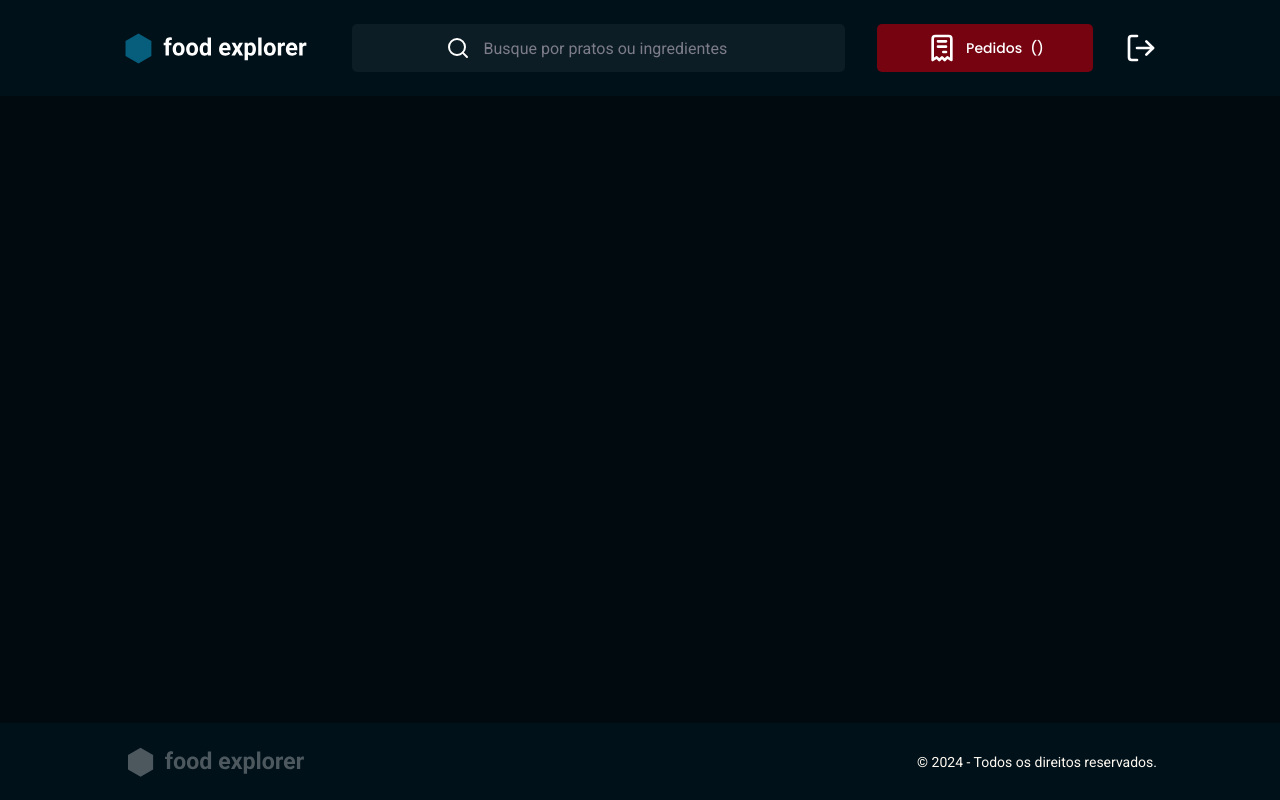
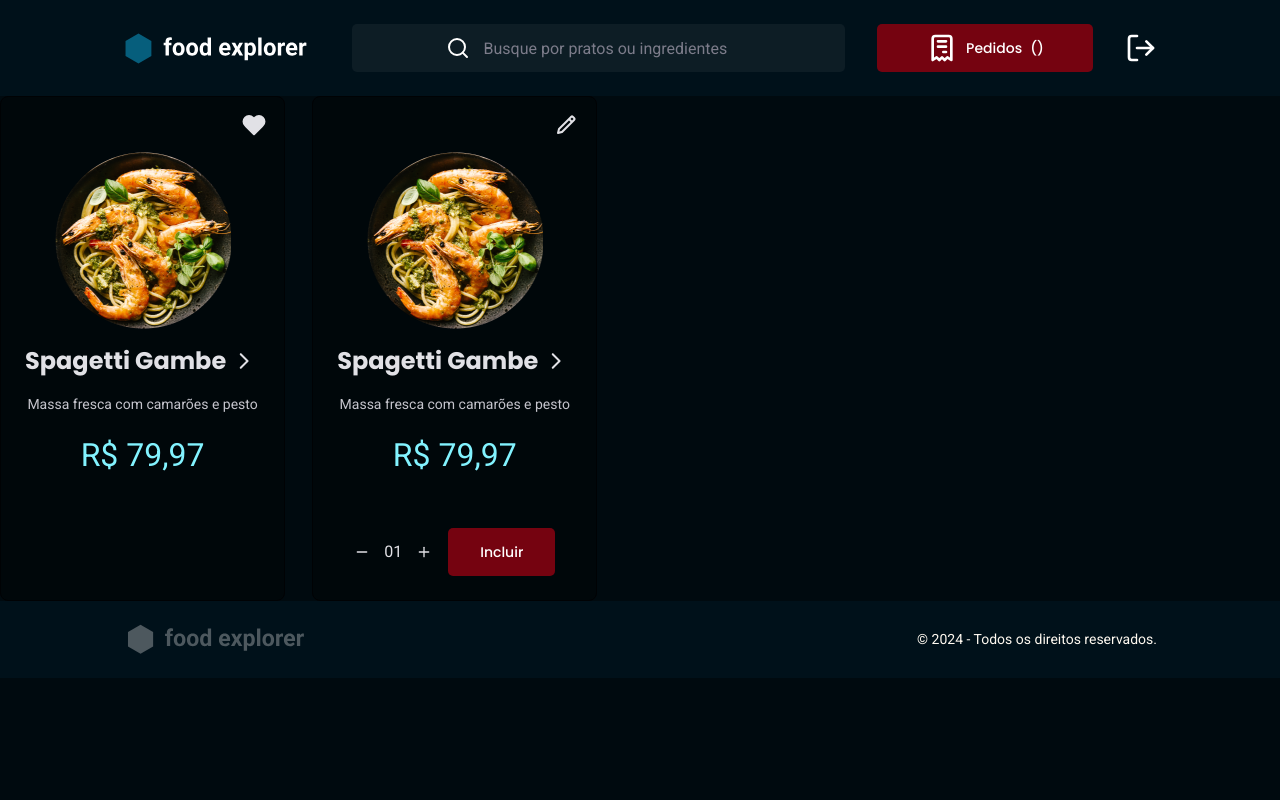
Before and after one commit to joao-sillva/food-explorer-frontend, a React (Vite) app: page / in a window 1280 px wide. Built offline with nearby package versions, Linux system fonts and the light colour scheme.

Commit message:
add component Food

```diff
--- /dev/null
+++ b/src/components/Food/index.jsx
@@ -0,0 +1,41 @@
+import { Container, Title, Order } from './styles'
+import { FiHeart, FiMinus, FiPlus } from 'react-icons/fi'
+import { RxCaretRight } from 'react-icons/rx'
+import { BiPencil } from 'react-icons/bi'
+
+import { NumberPicker } from '../NumberPicker'
+import { Button } from '../Button'
+
+import theme from '../../styles/theme'
+
+export function Food({ data, isAdmin, isChecked, ...rest }) {
+  const fillFiHeart = <FiHeart fill={theme.COLORS.GRAY_200} />
+
+  return (
+    <Container {...rest}>
+      { isAdmin
+        ? <BiPencil />
+        : isChecked
+        ? fillFiHeart
+        : <FiHeart />
+      }
+
+      <img src={data.src} alt="Imagem do prato de comida" />
+
+      <Title>
+        <h2>{data.title}</h2>
+        <RxCaretRight />
+      </Title>
+
+      <p>{data.description}</p>
+      <span>R$ {data.price}</span>
+
+      { isAdmin &&
+        <Order>
+          <NumberPicker />
+          <Button title='Incluir' />
+        </Order>
+      }
+    </Container>
+  )
+}
--- /dev/null
+++ b/src/components/Food/styles.js
@@ -0,0 +1,69 @@
+import styled from 'styled-components'
+
+export const Container = styled.div`
+  background: ${({ theme }) => theme.COLORS.BACKGROUND_900};
+  border: 1px solid ${({ theme }) => theme.COLORS.BACKGROUND_200};
+  border-radius: 8px;
+
+  max-width: 304px;
+  padding: 24px;
+
+  display: flex;
+  flex-direction: column;
+  align-items: center;
+  gap: 15px;
+  position: relative;
+
+  svg {
+    cursor: pointer;
+  }
+
+  > svg {
+    width: 24px;
+    height: 24px;
+    color: ${({ theme }) => theme.COLORS.GRAY_200};
+
+    position: absolute;
+    top: 16px;
+    right: 18px;
+  }
+
+  > img {
+    max-width: 176px;
+    margin-top: 31px;
+  }
+
+  > p {
+    font-size: 14px;
+    line-height: 160%;
+    color: ${({ theme }) => theme.COLORS.GRAY_100};
+  }
+
+  > span {
+    font-size: 32px;
+    line-height: 160%;
+    color: ${({ theme }) => theme.COLORS.LIGHT_BLUE};
+    margin-bottom: 31px;
+  }
+`
+
+export const Title = styled.div`
+  color: ${({ theme }) => theme.COLORS.GRAY_200};
+  display: flex;
+
+  > h2 {
+    font-family: 'Poppins', sans-serif;
+    font-size: 24px;
+    line-height: 140%;
+  }
+
+  > svg {
+    width: 34px;
+    height: 34px;
+  }
+`
+
+export const Order = styled.div`
+  display: flex;
+  gap: 16px;
+`
--- a/src/pages/Home/index.jsx
+++ b/src/pages/Home/index.jsx
@@ -1,12 +1,36 @@
-import { Container } from './styles'
+import { Container, Dishes } from './styles'
 import { Header } from '../../components/Header'
 import { Footer } from '../../components/Footer'
+import { Food } from '../../components/Food'
+
+import spaguettiGambe from '../../assets/spaguetti-gambe.png'
 
 export function Home() {
   return (
     <Container>
       <Header />
 
+      <Dishes>
+        <Food isChecked
+          data={{
+            src: spaguettiGambe,
+            title: 'Spagetti Gambe',
+            description: 'Massa fresca com camarões e pesto',
+            price: '79,97'
+          }}
+        />
+
+        <Food isAdmin
+          data={{
+            src: spaguettiGambe,
+            title: 'Spagetti Gambe',
+            description: 'Massa fresca com camarões e pesto',
+            price: '79,97'
+          }}
+        />
+      </Dishes>
+
+
       <Footer />
     </Container>
   )
--- a/src/pages/Home/styles.js
+++ b/src/pages/Home/styles.js
@@ -1,5 +1,11 @@
 import styled from 'styled-components'
 
 export const Container = styled.div`
+  position: relative;
+  padding-bottom: 77px;
+`
 
+export const Dishes = styled.div`
+  display: flex;
+  gap: 27px;
 `
```
Also changed, not shown: src/assets/spaguetti-gambe.png (added).
